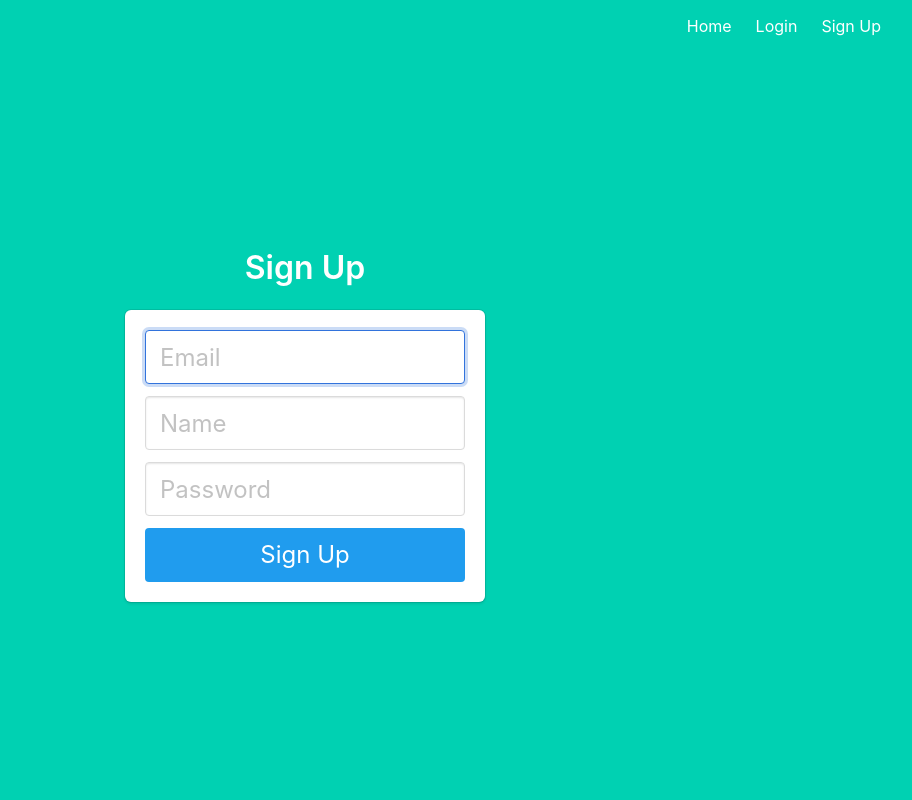
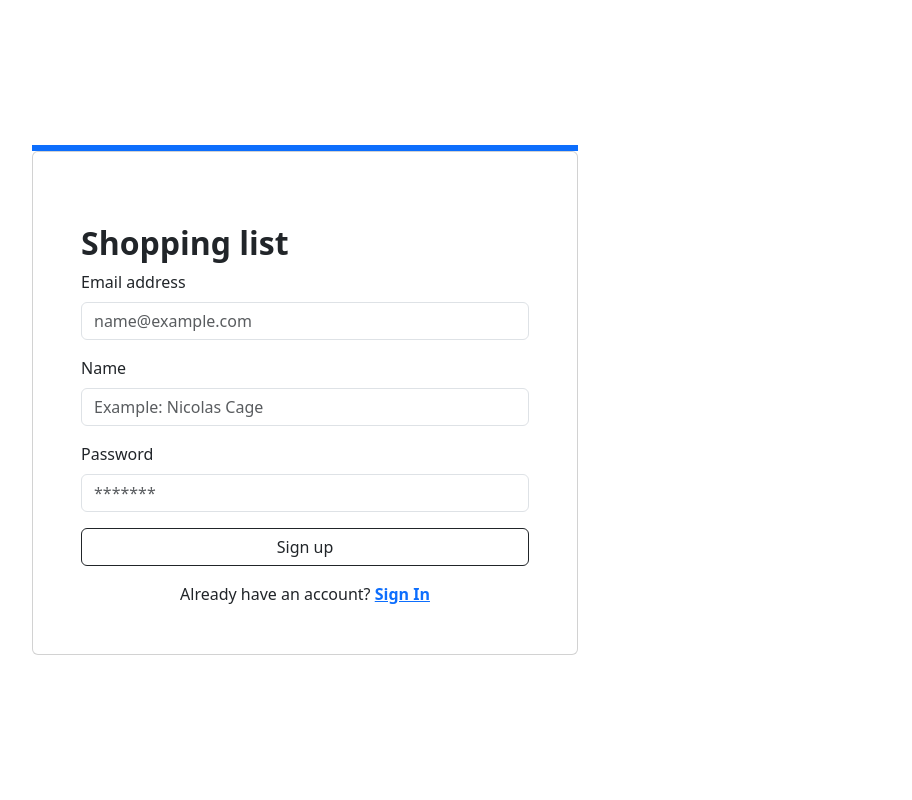
Before and after one commit to Nisox7/shopping_list, a Flask app: template project/templates/signup.html in a window 1280 px wide. Shown: the whole page, without its empty margins (335-1247 px from the left). Run offline with Flask 3, Linux system fonts and the light colour scheme; the template is opened without the code that fills it, so the values that code supplies are empty.

Commit message:
Working all

```diff
--- a/project/main.py
+++ b/project/main.py
@@ -1,6 +1,7 @@
-from flask import Blueprint, render_template
+from flask import Blueprint, render_template, request, flash, redirect, url_for
 from flask_login import login_required, current_user
 from . import db
+from .models import Config
 
 main = Blueprint('main', __name__)
 
@@ -14,3 +15,29 @@ def index():
 def lists():
     #return render_template('list.html')
     return render_template('list.html', name=current_user.name)
+
+
+@main.route('/admin', methods=['GET', 'POST'])
+def admin():
+    if request.method == 'POST':
+        # Verificar si el usuario es un administrador (puedes utilizar Flask-Login o tu propio mecanismo de autenticación)
+        if current_user.is_admin:
+
+            str_state = request.form.get('torf')
+
+            if str_state == "True":
+                state = True
+            elif str_state == "False":
+                state = False
+            else:
+                state = False
+
+            config = Config(registration_enabled=state)
+            db.session.add(config)
+            db.session.commit()
+
+            flash('El estado del registro ha sido actualizado.')
+            return redirect(url_for('main.admin'))
+
+    config = Config.query.first()
+    return render_template('admin.html', registration_enabled=config.registration_enabled)
--- a/project/models.py
+++ b/project/models.py
@@ -7,3 +7,8 @@ class User(UserMixin, db.Model):
     password = db.Column(db.String(100))
     name = db.Column(db.String(1000))
     is_admin = db.Column(db.Boolean(), default=False)
+
+
+class Config(db.Model):
+    id = db.Column(db.Integer, primary_key=True)
+    registration_enabled = db.Column(db.Boolean, default=False)
--- /dev/null
+++ b/project/templates/admin.html
@@ -0,0 +1 @@
+<p>ADMIN XD</p>
--- a/project/templates/base.html
+++ /dev/null
@@ -1,56 +0,0 @@
-<!DOCTYPE html>
-<html>
-
-<head>
-    <meta charset="utf-8">
-    <meta http-equiv="X-UA-Compatible" content="IE=edge">
-    <meta name="viewport" content="width=device-width, initial-scale=1">
-    <title>Flask Auth Example</title>
-    <link rel="stylesheet" href="https://cdnjs.cloudflare.com/ajax/libs/bulma/0.7.2/css/bulma.min.css" />
-</head>
-
-<body>
-    <section class="hero is-primary is-fullheight">
-
-        <div class="hero-head">
-            <nav class="navbar">
-                <div class="container">
-                    <div id="navbarMenuHeroA" class="navbar-menu">
-                        <div class="navbar-end">
-                            <a href="{{ url_for('main.index') }}" class="navbar-item">
-                                Home
-                            </a>
-                            {% if current_user.is_authenticated %}
-                            <a href="{{ url_for('main.index') }}" class="navbar-item">
-                                Profile
-                            </a>
-                            {% endif %}
-                            {% if not current_user.is_authenticated %}
-                            <a href="{{ url_for('auth.login') }}" class="navbar-item">
-                                Login
-                            </a>
-                            <a href="{{ url_for('auth.signup') }}" class="navbar-item">
-                                Sign Up
-                            </a>
-                            {% endif %}
-                            {% if current_user.is_authenticated %}
-                            <a href="{{ url_for('auth.logout') }}" class="navbar-item">
-                                Logout
-                            </a>
-                            {% endif %}
-                        </div>
-                    </div>
-                </div>
-            </nav>
-        </div>
-
-        <div class="hero-body">
-            <div class="container has-text-centered">
-               {% block content %}
-               {% endblock %}
-            </div>
-        </div>
-    </section>
-</body>
-
-</html>
--- a/project/templates/login.html
+++ b/project/templates/login.html
@@ -39,11 +39,11 @@
                         <button class="btn btn-outline-dark" type="submit">Login</button>
                     </div>
                   </form>
-                  <!--<div>
-                    <p class="mb-0  text-center">Don't have an account? <a href="signup.html"
+                  <div>
+                    <p class="mb-0  text-center">Don't have an account? <a href="{{ url_for('auth.signup') }}"
                         class="text-primary fw-bold">Sign
                         Up</a></p>
-                  </div>-->
+                  </div>
 
                 </div>
               </div>
--- a/project/templates/signup.html
+++ b/project/templates/signup.html
@@ -1,38 +1,59 @@
-{% extends "base.html" %}
+<!DOCTYPE html>
+<html>
+<head>
+    <meta charset='utf-8'>
+    <meta http-equiv='X-UA-Compatible' content='IE=edge'>
+    <title>Shopping list</title>
+    <meta name='viewport' content='width=device-width, initial-scale=1'>
+<!--    <link rel='stylesheet' type='text/css' media='screen' href='css/main.css'> -->
+    <link href="../static/css/bootstrap.min.css" rel="stylesheet" integrity="sha384-KK94CHFLLe+nY2dmCWGMq91rCGa5gtU4mk92HdvYe+M/SXH301p5ILy+dN9+nJOZ" crossorigin="anonymous">
+    <link rel="stylesheet" href="../static/css/bootstrap-icons-1.10.5/font/bootstrap-icons.css">
+    <script src="../static/js/bootstrap.bundle.min.js" integrity="sha384-ENjdO4Dr2bkBIFxQpeoTz1HIcje39Wm4jDKdf19U8gI4ddQ3GYNS7NTKfAdVQSZe" crossorigin="anonymous"></script>
 
-{% block content %}
-<div class="column is-4 is-offset-4">
-    <h3 class="title">Sign Up</h3>
-    <div class="box">
-
+</head>
+<body>
+    <div class="vh-100 d-flex justify-content-center align-items-center">
+        <div class="container">
+          <div class="row d-flex justify-content-center">
+            <div class="col-12 col-md-8 col-lg-6">
+              <div class="border border-3 border-primary"></div>
+              <div class="card bg-white">
+                <div class="card-body p-5">
+                  <form class="mb-3 mt-md-4" method="POST" action="/signup">
+                    <h2 class="fw-bold mb-2">Shopping list</h2>
                     {% with messages = get_flashed_messages() %}
                     {% if messages %}
-            <div class="notification is-danger">
-                {{ messages[0] }}. Go to <a href="{{ url_for('auth.login') }}">login page</a>.
-            </div>
+                        <p class="mb-5" style="color:red;">{{ messages[0] }}</p>
                     {% endif %}
                     {% endwith %}
-        <form method="POST" action="/signup">
-            <div class="field">
-                <div class="control">
-                    <input class="input is-large" type="email" name="email" placeholder="Email" autofocus="">
+
+                    <div class="mb-3">
+                        <label for="email" class="form-label ">Email address</label>
+                        <input type="email" class="form-control" id="email" name="email" placeholder="name@example.com" required>
+                    </div>
+                    <div class="mb-3">
+                        <label for="text" class="form-label ">Name</label>
+                        <input type="text" class="form-control" id="name" name="name" placeholder="Example: Nicolas Cage" required>
+                    </div>
+                    <div class="mb-3">
+                        <label for="password" class="form-label ">Password</label>
+                        <input type="password" class="form-control" id="password" name="password" placeholder="*******" required>
+                    </div>
+                    <div class="d-grid">
+                        <button class="btn btn-outline-dark" type="submit">Sign up</button>
+                    </div>
+                  </form>
+                  <div>
+                    <p class="mb-0  text-center">Already have an account? <a href="{{ url_for('auth.login') }}"
+                        class="text-primary fw-bold">Sign
+                        In</a></p>
+                  </div>
+
                 </div>
               </div>
-
-            <div class="field">
-                <div class="control">
-                    <input class="input is-large" type="text" name="name" placeholder="Name" autofocus="">
             </div>
           </div>
-
-            <div class="field">
-                <div class="control">
-                    <input class="input is-large" type="password" name="password" placeholder="Password">
         </div>
       </div>
-
-            <button class="button is-block is-info is-large is-fullwidth">Sign Up</button>
-        </form>
-    </div>
-</div>
-{% endblock %}
+</body>
+</html>
--- /dev/null
+++ b/requirements.txt
@@ -0,0 +1,3 @@
+flask==2.3.2
+flask-sqlalchemy==3.0.3
+flask-login==0.6.2
```
Also changed, not shown: project/auth.py (+10 -1 lines), project/templates/index.html (+5 -3 lines), project/templates/loginn.html (deleted, +0 -36 lines), instance/db.sqlite (deleted), 1 other file. Lines whose indentation alone changed are shown as unchanged.
